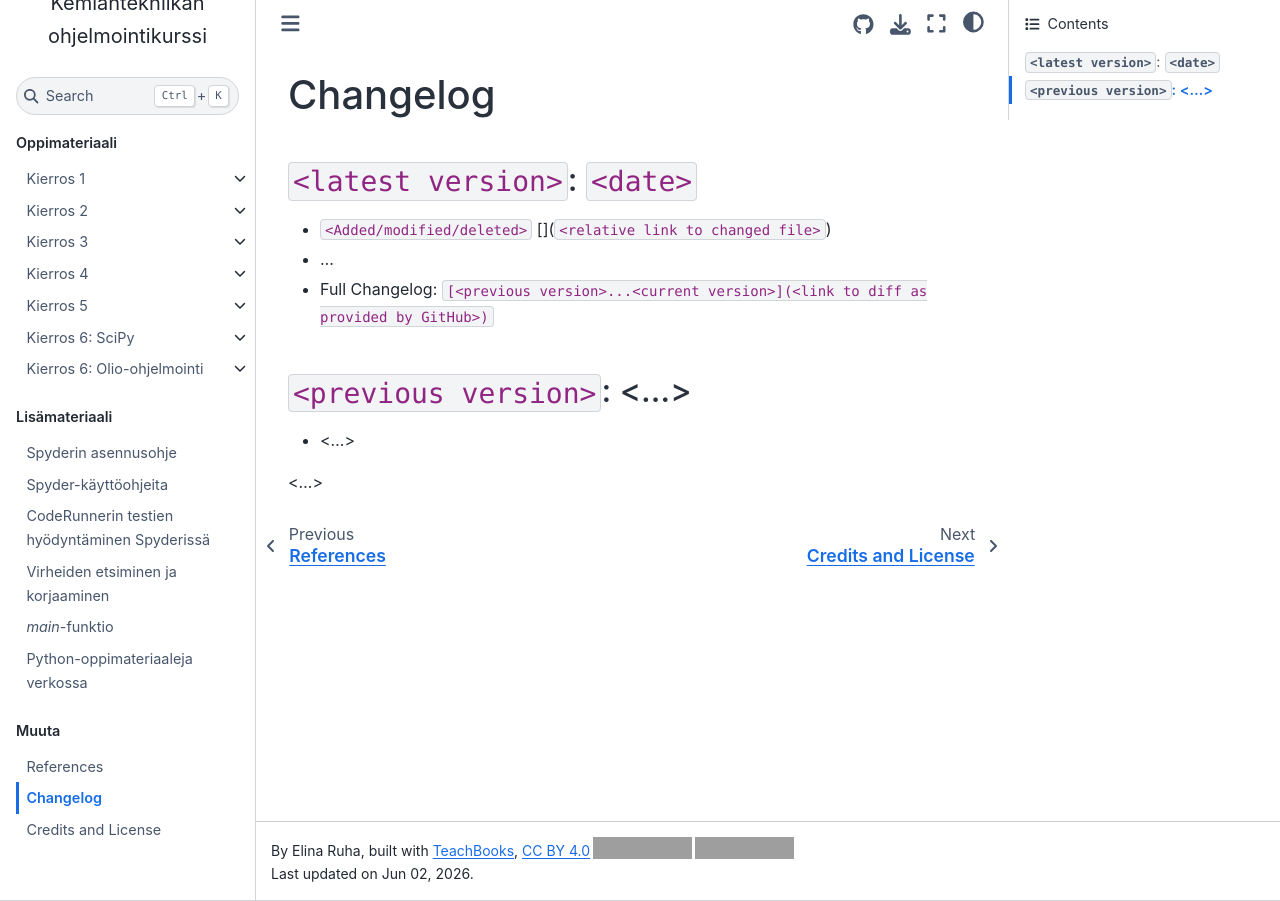
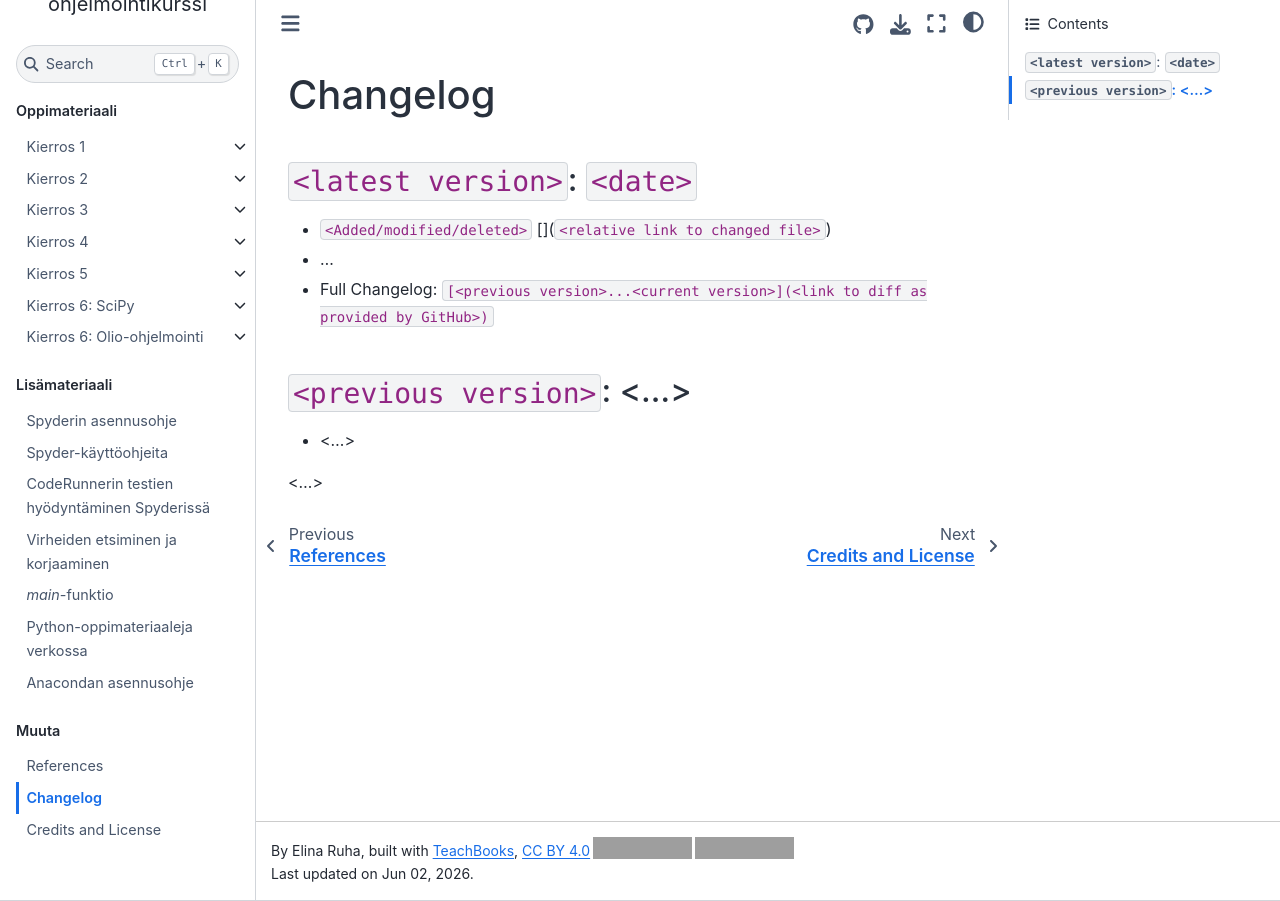
Before and after one commit to elina-ruha/CHEM-ohjelmointikurssikirja-test, a Jupyter Book: the page built from book/changelog.md, in a window 1280 px wide. Built offline with Jupyter Book 1.0.4 settings and Sphinx 7.4.7 and the Sphinx Book theme 1.1.4, drawn with Linux system fonts in a browser that asks for light colours; comment, search, counter and statistics services are not loaded; some of the changed lines change nothing that is shown; grey boxes are pictures that could not be loaded.

Commit message:
Update _toc.yml

```diff
--- a/book/_toc.yml
+++ b/book/_toc.yml
@@ -85,6 +85,7 @@ parts:
     - file: Lisamateriaali/virheet.md
     - file: Lisamateriaali/main_funktio.md
     - file: Lisamateriaali/verkko_mat.md
+    - file: Lisamateriaali/anaconda_asennus.md
   - caption: Muuta
     chapters:
     - file: references.md
```
